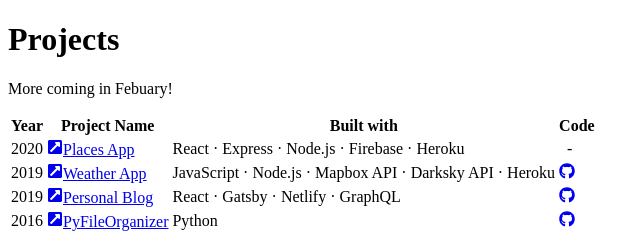
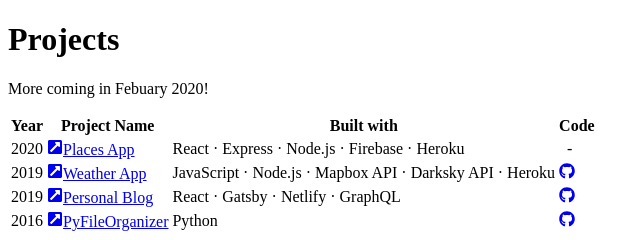
Before and after one commit to kxdang/Kien-portfolio-v1, a Gatsby site: page /projects in a window 1280 px wide. Shown: the full height of the page, 0-640 px from the left. Built offline with nearby package versions, Linux system fonts and the light colour scheme; Gatsby itself is replaced by a stand-in of ours.

Commit message:
netlify issue

```diff
--- a/src/pages/projects.jsx
+++ b/src/pages/projects.jsx
@@ -11,7 +11,7 @@
       Projects
       {/*<span>What's that?</span>*/}
     </HeadlineWithFocus>
-    <p>More coming in Febuary!</p>
+    <p>More coming in Febuary 2020!</p>
     <ProjectList />
   </div>
 );
```
